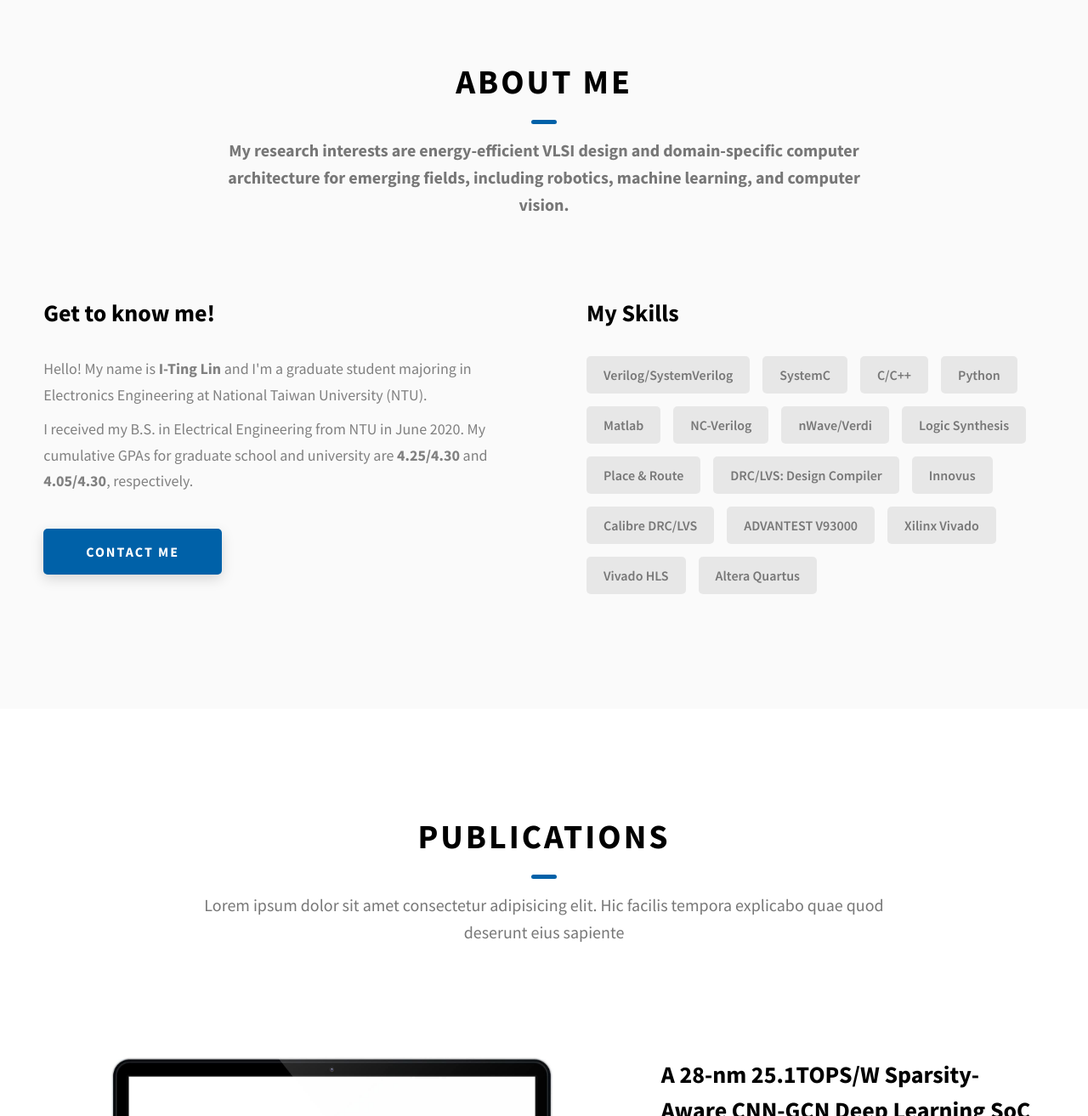
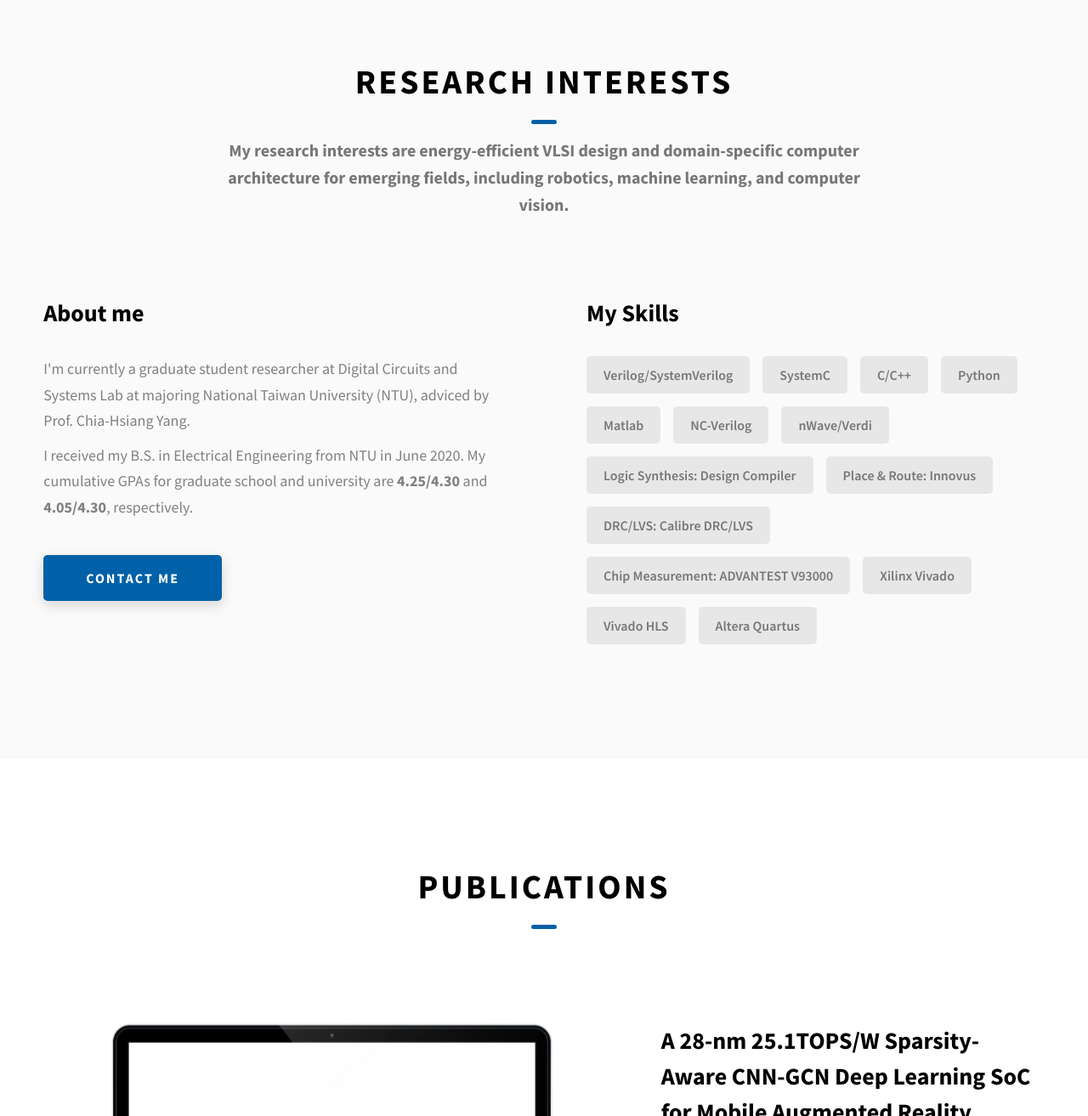
Before and after one commit to Lin0611/lin0611.github.io, a website: page index.html in a window 1280 px wide. Shown: the part 854-2167 px from the top of the page at 85% size. Drawn offline with Linux system fonts and the light colour scheme.

Commit message:
update index.html

```diff
--- a/index.html
+++ b/index.html
@@ -101,8 +101,8 @@
                 <h1 class="heading-primary">Hello, My name is I-Ting Lin</h1>
                 <div class="home-hero__info">
                     <p class="text-primary">
-                        I'm currently looking for a Ph.D. position in EECS/ECE focusing on
-                        digital circuits, VLSI systems, and computer architectures.
+                        I'm applying for a Ph.D. position in EECS/ECE, Fall 2023.
+                        Please refer to my resume/CV and feel free to contact me for further discussions!
                     </p>
                 </div>
                 <div class="home-hero__cta">
@@ -150,7 +150,7 @@
         <section id="about" class="about sec-pad">
             <div class="main-container">
                 <h2 class="heading heading-sec heading-sec__mb-med">
-                    <span class="heading-sec__main">About Me</span>
+                    <span class="heading-sec__main">Research Interests</span>
                     <span class="heading-sec__sub">
                         <b>
                             My research interests are energy-efficient VLSI design and
@@ -161,13 +161,12 @@
                 </h2>
                 <div class="about__content">
                     <div class="about__content-main">
-                        <h3 class="about__content-title">Get to know me!</h3>
+                        <h3 class="about__content-title">About me</h3>
                         <div class="about__content-details">
                             <p class="about__content-details-para">
-                                Hello! My name is
-                                <strong>I-Ting Lin</strong>
-                                and I'm a graduate student majoring in Electronics
-                                Engineering at National Taiwan University (NTU).
+                                I'm currently a graduate student researcher at Digital Circuits
+                                and Systems Lab at majoring National Taiwan University (NTU),
+                                adviced by Prof. Chia-Hsiang Yang.
                             </p>
                             <p class="about__content-details-para">
                                 I received my B.S. in Electrical Engineering from NTU in
@@ -190,12 +189,10 @@
                             <div class="skills__skill">Matlab</div>
                             <div class="skills__skill">NC-Verilog</div>
                             <div class="skills__skill">nWave/Verdi</div>
-                            <div class="skills__skill">Logic Synthesis</div>
-                            <div class="skills__skill">Place & Route</div>
-                            <div class="skills__skill">DRC/LVS: Design Compiler</div>
-                            <div class="skills__skill">Innovus</div>
-                            <div class="skills__skill">Calibre DRC/LVS</div>
-                            <div class="skills__skill">ADVANTEST V93000</div>
+                            <div class="skills__skill">Logic Synthesis: Design Compiler</div>
+                            <div class="skills__skill">Place & Route: Innovus</div>
+                            <div class="skills__skill">DRC/LVS: Calibre DRC/LVS</div>
+                            <div class="skills__skill">Chip Measurement: ADVANTEST V93000</div>
                             <div class="skills__skill">Xilinx Vivado</div>
                             <div class="skills__skill">Vivado HLS</div>
                             <div class="skills__skill">Altera Quartus</div>
@@ -210,8 +207,6 @@
                 <h2 class="heading heading-sec heading-sec__mb-bg">
                     <span class="heading-sec__main">Publications</span>
                     <span class="heading-sec__sub">
-                        Lorem ipsum dolor sit amet consectetur adipisicing elit. Hic
-                        facilis tempora explicabo quae quod deserunt eius sapiente
                     </span>
                 </h2>
 
```
